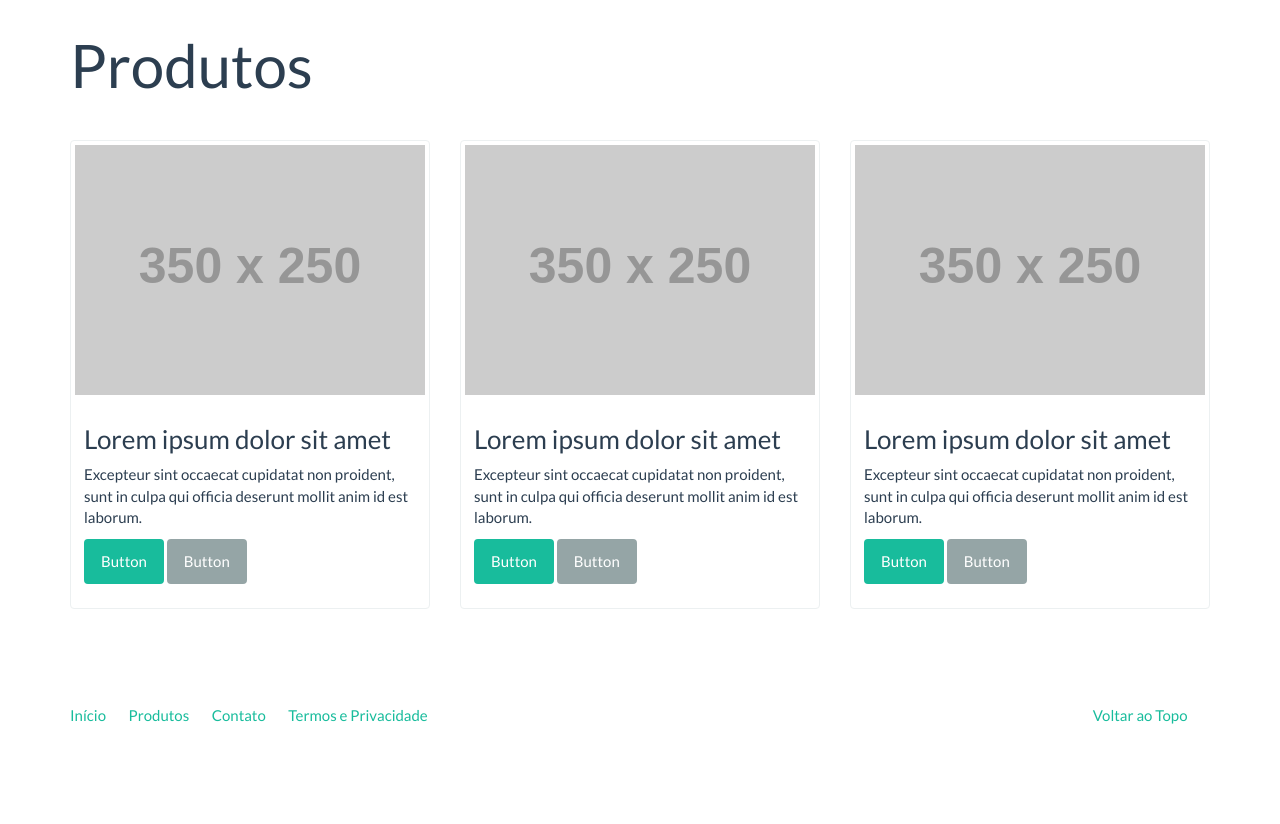
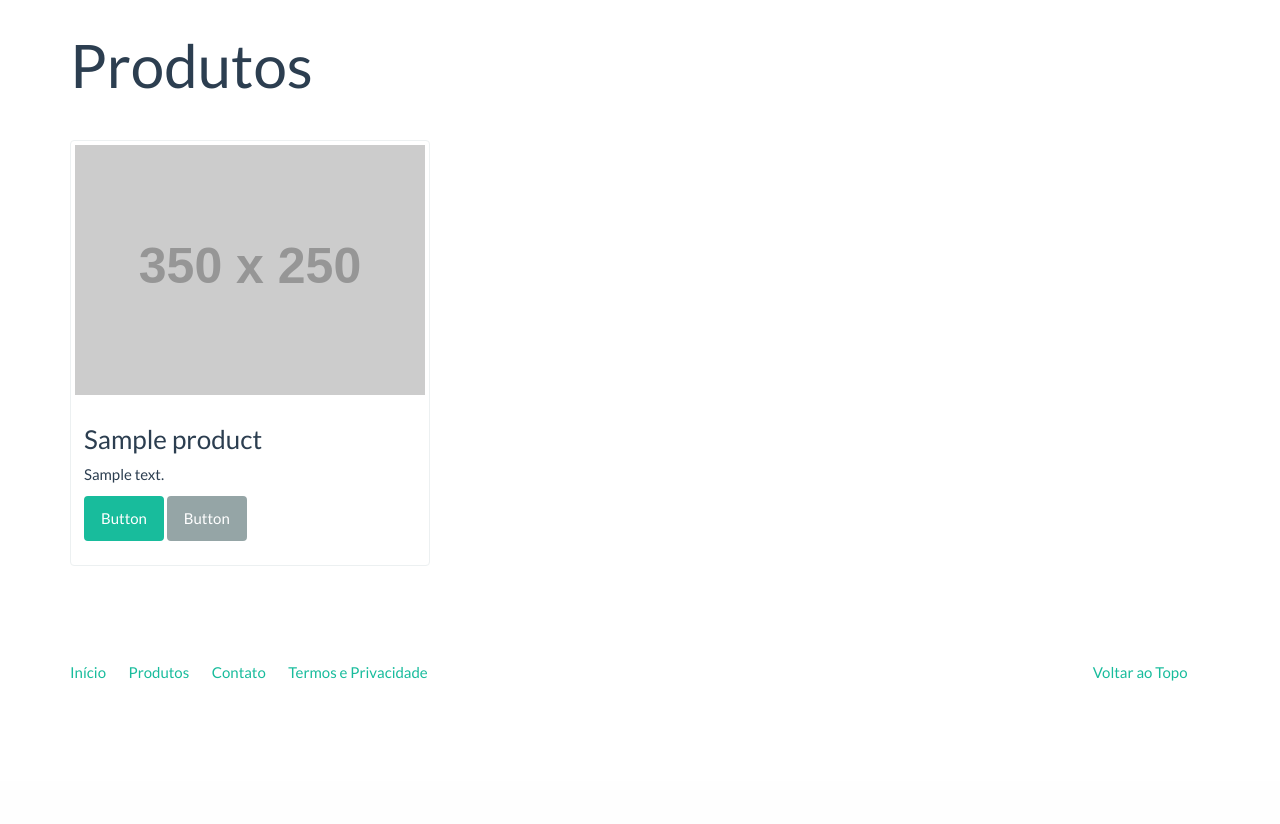
Before and after one commit to franciscojunior10/ecommerce, a Django app: page /produtos/ in a window 1280 px wide. Shown: the part 60-884 px from the top of the page. After the commit the page ends 741 px from the top, so only its background shows below. Run offline with Django 3.2, Linux system fonts and the light colour scheme; tables that the repository leaves empty hold one stand-in row (values such as "Sample post"); grey boxes labelled with a size stand in for pictures from a placeholder-image service; some libraries are stand-ins or nearby versions.

Commit message:
search by category

```diff
--- a/catalog/models.py
+++ b/catalog/models.py
@@ -1,4 +1,5 @@
 from django.db import models
+from django.core.urlresolvers import reverse
 
 # Create your models here.
 class Category(models.Model):
@@ -16,10 +17,13 @@ class Category(models.Model):
     def __str__(self):
         return self.name
 
+    def get_absolute_url(self):
+        return reverse('catalog:category', kwargs={'slug': self.slug})
+
 class Product(models.Model):
     name = models.CharField('Nome', max_length=100)
     slug = models.SlugField('Indeficador', max_length=100)
-    category = models.ForeignKey(Category, verbose_name='Categoria')
+    category = models.ForeignKey('catalog.Category', verbose_name='Categoria')
     description = models.TextField('Descrição', blank=True)
     price = models.DecimalField('Preço', decimal_places=2, max_digits=8)
 
--- /dev/null
+++ b/catalog/templates/catalog/product_list.html
@@ -0,0 +1,32 @@
+{% extends "base.html" %}
+
+{% block title %}
+Listagem de Produtos | {{ block.super }}
+{% endblock %}
+
+{% block container %}
+<div class="page-header">
+    <h1>Produtos</h1>
+</div>
+
+<div class="row">
+
+    {% for product in products %}
+
+    <div class="col-sm-6 col-md-4">
+        <div class="thumbnail">
+            <a href="#">
+                <img src="http://placehold.it/350x250" alt="" />
+            </a>
+            <div class="caption">
+                <h3>{{ product }}</h3>
+                <p>{{ product.description|linebreaks }}</p>
+                <p><a href="#" class="btn btn-success" role="button">Button</a>
+                    <a href="#" class="btn btn-default" role="button">Button</a></p>
+            </div>
+        </div>
+    </div>
+
+    {% endfor %}
+</div>
+{% endblock %}
--- /dev/null
+++ b/catalog/urls.py
@@ -0,0 +1,7 @@
+from django.conf.urls import url, include
+from . import views
+
+urlpatterns = [
+    url(r'^$', views.productList, name='produto_listar'),
+    url(r'^(?P<slug>[\w_-]+)/$', views.category, name='category'),
+]
--- a/catalog/views.py
+++ b/catalog/views.py
@@ -1,3 +1,19 @@
 from django.shortcuts import render
 
 # Create your views here.
+
+from .models import Product, Category
+
+def productList(request):
+    context = {
+        'products': Product.objects.all()
+    }
+    return render(request, 'catalog/product_list.html', context)
+
+def category(request, slug):
+    category = Category.objects.get(slug=slug)
+    context = {
+        'current_category': category,
+        'products': Product.objects.filter(category=category),
+    }
+    return render(request, 'catalog/category.html', context)
--- a/core/templates/base.html
+++ b/core/templates/base.html
@@ -28,15 +28,12 @@
                         <a href="{% url 'index' %}">Início</a>
                     </li>
                     <li class="dropdown">
-                        <a class="dropdown-toggle" data-toggle="dropdown" href="#" id="download">Categorias <span
+                        <a class="dropdown-toggle" data-toggle="dropdown" href="{% url 'catalog:produto_listar' %}" id="download">Categorias <span
                                 class="caret"></span></a>
                         <ul class="dropdown-menu" aria-labelledby="download">
                             {% for category in categories %}
-                            <li><a href="#">{{ category }}</a></li>
+                            <li><a href="{{ category.get_absolute_url }}">{{ category }}</a></li>
                             {% endfor %}
-                            <!-- <li><a href="{% url 'produto_listar' %}">Notebooks</a></li>
-                                <li><a href="{% url 'produto_listar' %}">Acessórios</a></li>
-                                <li><a href="{% url 'produto_listar' %}">Celulares</a></li> -->
                         </ul>
                     </li>
                     <li>
--- a/core/templates/product_list.html
+++ /dev/null
@@ -1,55 +0,0 @@
-{% extends "base.html" %}
-
-{% block title %}
-Listagem de Produtos | {{ block.super }}
-{% endblock %}
-
-{% block container %}
-<div class="page-header">
-    <h1>Produtos</h1>
-</div>
-<div class="row">
-    <div class="col-sm-6 col-md-4">
-        <div class="thumbnail">
-            <a href="#">
-                <img src="http://placehold.it/350x250" alt="" />
-            </a>
-            <div class="caption">
-                <h3>Lorem ipsum dolor sit amet</h3>
-                <p>Excepteur sint occaecat cupidatat non proident, sunt in culpa qui officia deserunt mollit anim id est
-                    laborum.</p>
-                <p><a href="#" class="btn btn-success" role="button">Button</a> <a href="#" class="btn btn-default"
-                        role="button">Button</a></p>
-            </div>
-        </div>
-    </div>
-    <div class="col-sm-6 col-md-4">
-        <div class="thumbnail">
-            <a href="#">
-                <img src="http://placehold.it/350x250" alt="" />
-            </a>
-            <div class="caption">
-                <h3>Lorem ipsum dolor sit amet</h3>
-                <p>Excepteur sint occaecat cupidatat non proident, sunt in culpa qui officia deserunt mollit anim id est
-                    laborum.</p>
-                <p><a href="#" class="btn btn-success" role="button">Button</a> <a href="#" class="btn btn-default"
-                        role="button">Button</a></p>
-            </div>
-        </div>
-    </div>
-    <div class="col-sm-6 col-md-4">
-        <div class="thumbnail">
-            <a href="#">
-                <img src="http://placehold.it/350x250" alt="" />
-            </a>
-            <div class="caption">
-                <h3>Lorem ipsum dolor sit amet</h3>
-                <p>Excepteur sint occaecat cupidatat non proident, sunt in culpa qui officia deserunt mollit anim id est
-                    laborum.</p>
-                <p><a href="#" class="btn btn-success" role="button">Button</a> <a href="#" class="btn btn-default"
-                        role="button">Button</a></p>
-            </div>
-        </div>
-    </div>
-</div>
-{% endblock %}
--- a/core/views.py
+++ b/core/views.py
@@ -24,8 +24,5 @@ def index(request):
 def contact(request):
     return render(request, 'contact.html')
 
-def productList(request):
-    return render(request, 'product_list.html')
-
 def product(request):
     return render(request, 'product.html')
--- a/ecommerce/urls.py
+++ b/ecommerce/urls.py
@@ -13,7 +13,7 @@ Including another URLconf
     1. Import the include() function: from django.conf.urls import url, include
     2. Add a URL to urlpatterns:  url(r'^blog/', include('blog.urls'))
 """
-from django.conf.urls import url
+from django.conf.urls import url, include
 from django.contrib import admin
 # from core.views import *
 from core import views
@@ -24,9 +24,9 @@ urlpatterns = [
     # url(r'^contato/$', Contact.as_view(), name='contato'),
     # url(r'^produto/$', Product.as_view(), name='produto'),
     # url(r'^produtos/$', ProductList.as_view(), name='produto_listar'),
-    url(r'^admin/', admin.site.urls),
     url(r'^$', views.index, name='index'),
     url(r'^contato/$', views.contact, name='contato'),
     url(r'^produto/$', views.product, name='produto'),
-    url(r'^produtos/$', views.productList, name='produto_listar'),
+    url(r'^produtos/', include('catalog.urls', namespace='catalog')),
+    url(r'^admin/', admin.site.urls),
 ]
```
Also changed, not shown: catalog/templates/catalog/category.html (added, +32 -0 lines).
